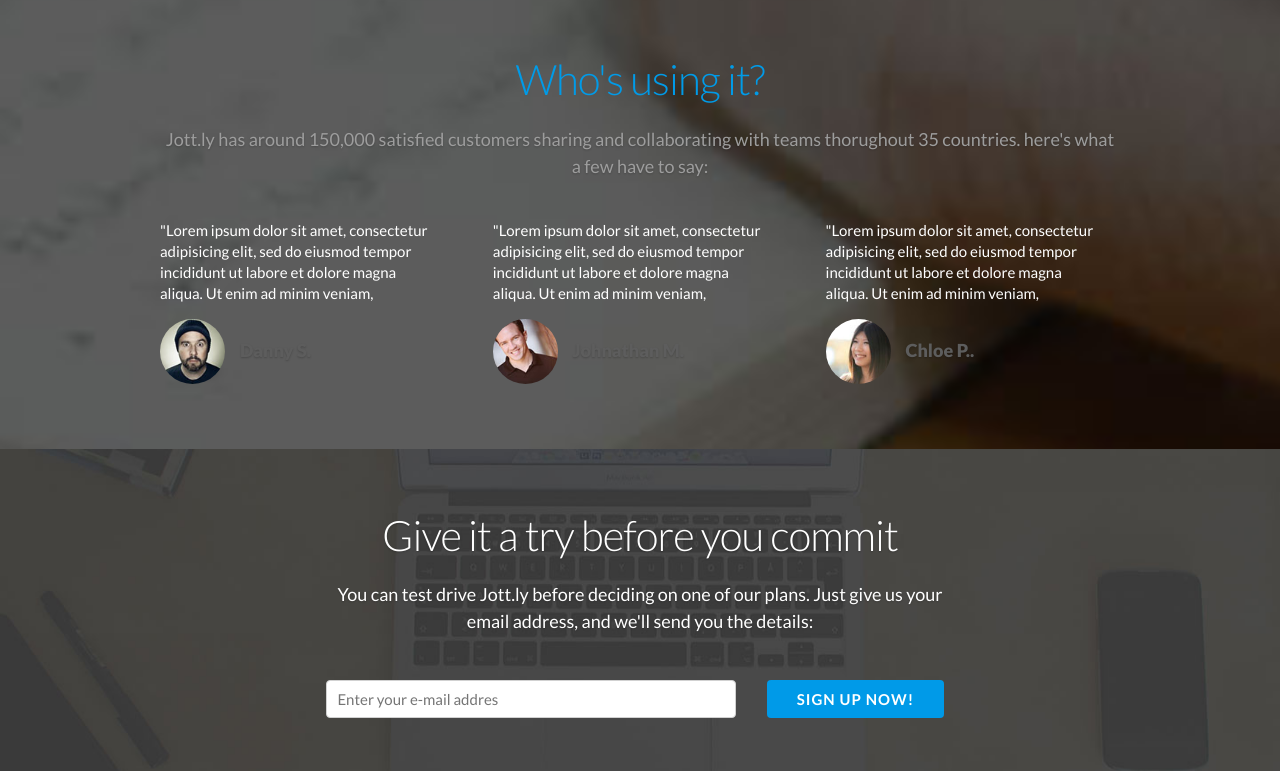
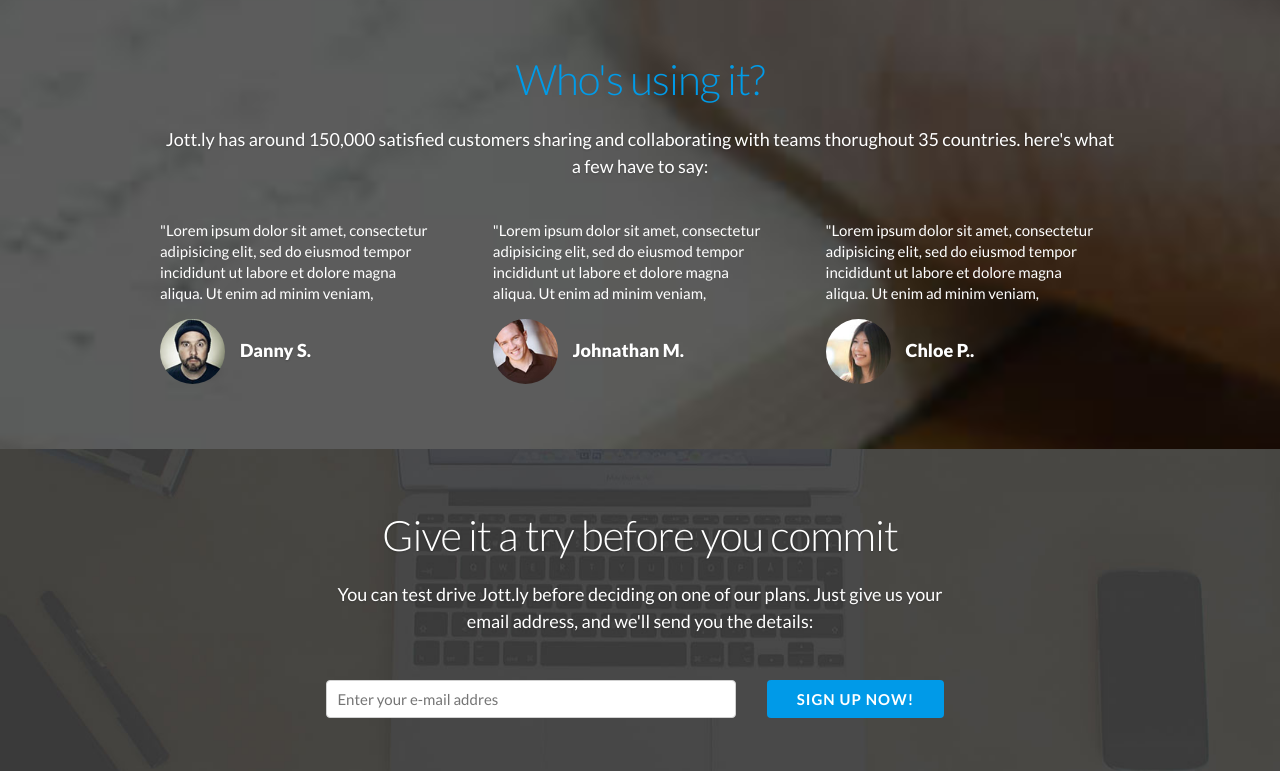
Before and after one commit to erikasf/jottly, a plain HTML site: page index.html in a window 1280 px wide. Shown: the part 2220-2991 px from the top of the page. Drawn offline with nearby package versions, Linux system fonts and the light colour scheme.

Commit message:
Update skeleton.css

```diff
--- a/css/skeleton.css
+++ b/css/skeleton.css
@@ -613,7 +613,7 @@
   font-weight: 300;
 }
 .testimonials p{
-  color: #9d9d9d;
+  color: #fff;
   font-size: 1.2em;
 }
 .testimonials blockquote{
@@ -636,7 +636,7 @@
 .testimonials .avatar p{
   text-align: left;
   padding-top: 1em;
-  color: #5d5d5d;
+  color: #fff;
   font-weight: 900;
 }
 /**************** CALL TO ACTION ***************/
```
